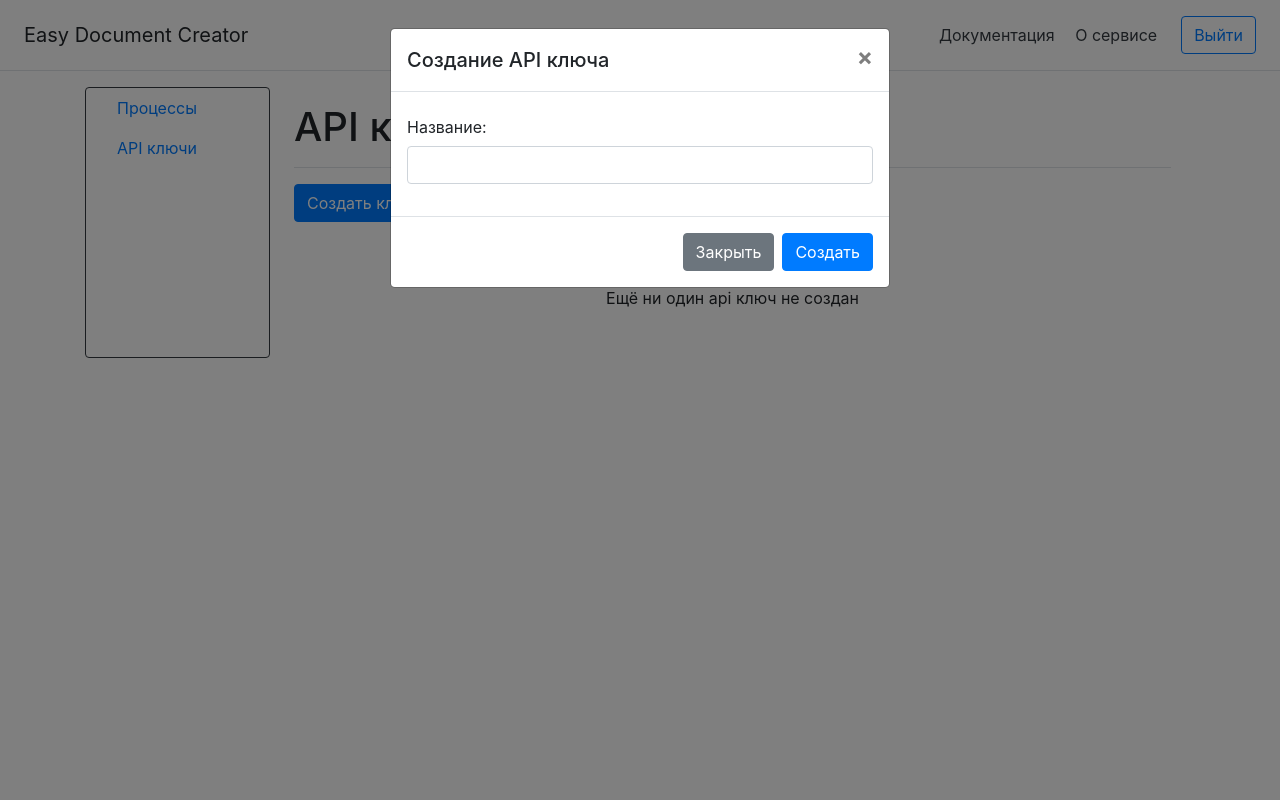
After one commit to Manerton/easy_document_creator, a Flask app: page /api/api_keys in a window 1280 px wide, after a click on "Создать ключ". The commit adds this page. Run offline with Flask 3, Linux system fonts and the light colour scheme; the visitor is signed in with stand-in values (Sample User, id 1); data that the repository does not hold is empty; parts of the project's set-up code (start-up, migrations or seed data) failed here and were passed over; some libraries are stand-ins or nearby versions.

Commit message:
added continue/skip not find token in analyzers

```diff
--- /dev/null
+++ b/app/controller/api_key_controller.py
@@ -0,0 +1,40 @@
+from flask import Blueprint, request, url_for, render_template, redirect
+from flask_login import current_user, login_required
+from app.database.api_key_repository import (
+    get_api_keys,
+    insert_api_key,
+    delete_api_key
+)
+import secrets
+
+from app.models.api_key import ApiKey
+
+api_key = Blueprint('api_key', __name__)
+
+
+@api_key.route('/api/api_keys', methods=['GET'])
+@login_required
+def get_api_keys_data():
+    api_keys = get_api_keys(current_user.id)
+    if api_keys:
+        return render_template('api_keys.html', api_keys=api_keys)
+    return render_template('api_keys.html')
+
+
+@api_key.route('/api/api_keys/add', methods=['POST'])
+@login_required
+def insert_api_key_data():
+    name = request.form.get('name')
+    if name:
+        # Генерация случайного ключа
+        key = secrets.token_urlsafe(16)
+        _api_key = ApiKey(name, key, current_user.id)
+        insert_api_key(_api_key)
+    return redirect(url_for('api_key.get_api_keys_data'))
+
+
+@api_key.route('/api/api_keys/delete/<id>')
+@login_required
+def delete_api_key_data(id):
+    delete_api_key(id)
+    return redirect(url_for('api_key.get_api_keys_data'))
--- a/app/controller/docx_controller.py
+++ b/app/controller/docx_controller.py
@@ -1,9 +1,14 @@
 import uuid
 
+from flask_login import login_required
+
+from app.controller.xlsx_controller import delete_file_from_temp
+from app.database.api_key_repository import check_api_key
 from app.main import app
 from flask import request, flash, redirect, url_for, render_template, Blueprint
 from app.docx_analyzer import DocxAnalyzer
 from werkzeug.utils import secure_filename
+from app.models.ResponseModel import ResponseModel, ErrorResponseModel
 import os
 import json
 
@@ -14,7 +19,7 @@ from app.database.process_repository import (
     delete_file
 )
 
-from app.database.file_repository import ( insert_file )
+from app.database.file_repository import ( insert_my_file )
 from app.models.my_file import MyFile
 
 docx = Blueprint('docx', __name__)
@@ -56,9 +61,36 @@ def init_file_docx():
     return redirect(url_for('download_file', name=save_file))
 
 
+@docx.route("/api/generate/now/file-docx/", methods=['POST'])
+def api_now_file_docx():
+    api_key = request.headers["API-KEY"]
+    if not check_api_key(api_key):
+        return ErrorResponseModel("Error api-key", 400, "Invalid api-key")
+    files = request.files.getlist("file")
+    result_file_name = str(uuid.uuid4()) + '.docx'
+    doc = DocxAnalyzer()
+    for file in files:
+        if file and allowed_file(file.filename):
+            filename = secure_filename(file.filename)
+            file.save(os.path.join(app.config['UPLOAD_FOLDER'], filename))
+            if 'docx' in filename:
+                doc.open_document(os.path.join(app.config['UPLOAD_FOLDER'], filename))
+                doc.start_search_tokens()
+                save_file = 'new2' + filename
+            elif 'json' in filename:
+                with open(os.path.join(app.config['UPLOAD_FOLDER'], filename), encoding="utf8") as read_file:
+                    data = json.load(read_file)
+                    read_file.close()
+                doc.init_data(data)
+
+
+
+
 @docx.route("/api/generate/file-docx/<process_id>", methods=['POST'])
-def file_docx(process_id):
-    head = request.headers
+def api_file_docx(process_id):
+    api_key = request.headers["API-KEY"]
+    if not check_api_key(api_key):
+        return ErrorResponseModel("Error api-key", 400, "Invalid api-key")
     if request.files.get('file', None):
         json_file = request.files['file']
         process = get_process_by_id(process_id)
@@ -72,31 +104,63 @@ def file_docx(process_id):
         output.write(template_file_byte)
         # Временная загрузка json данных на пк
         json_file.save(os.path.join(app.config['UPLOAD_FOLDER'], json_file.filename))
-        # Чтение json файла из временного хранилища
-        with open(os.path.join(app.config['UPLOAD_FOLDER'], json_file.filename), encoding="utf8") as read_file:
-            data = json.load(read_file)
-            read_file.close()
-        # Создание объекта класса обработки xlsx файлов
-        document = DocxAnalyzer()
-        # Инициализация шаблона как документа
-        document.open_document(os.path.join(app.config['UPLOAD_FOLDER'], temp_random_filename))
-        # Инициализация данных из json
-        document.init_data(data)
-        # Поиск токенов
-        document.start_search_tokens()
-        # Замена токенов
-        document.start_replace()
-        # Сохранение готового файла
-        document.save_file(os.path.join(app.config['UPLOAD_FOLDER'], result_filename))
-        # Открытие сохранеённого готового файла
-        save_file = open(os.path.join(app.config['UPLOAD_FOLDER'], result_filename), 'rb')
-        file = save_file.read()
-        # Загружаем файл в базу
-        file_id = put_file(file, result_filename)
-        # Удаление ранее созданных файлов из папки для временных файлов
-        # delete_file_from_temp(os.path.join(app.config['UPLOAD_FOLDER'], result_filename))
-        # delete_file_from_temp(os.path.join(app.config['UPLOAD_FOLDER'], temp_random_filename))
-        # delete_file_from_temp(os.path.join(app.config['UPLOAD_FOLDER'], json_file.filename))
-        myFile = MyFile(result_filename, file_id, template_file_id)
-        insert_file(myFile)
-        return redirect(url_for('process.open_process', id=process_id))
+
+        docx_worker(json_file.filename, temp_random_filename, result_filename, process_id)
+        delete_template_file(json_file.filename, temp_random_filename, result_filename)
+    return redirect(url_for('process.open_process', id=process_id))
+
+
+@docx.route("/generate/file-docx/<process_id>", methods=['POST'])
+@login_required
+def file_docx(process_id):
+    if request.files.get('file', None):
+        json_file = request.files['file']
+        process = get_process_by_id(process_id)
+        template_file_id = process['file_id']
+        template_file_byte = get_file(template_file_id)
+        # Генерация временного имени файла шаблона
+        temp_random_filename = str(process_id) + '.docx'
+        result_filename = str(uuid.uuid4()) + '.docx'
+        # Временная загрузка шаблонного файла на пк
+        output = open(os.path.join(app.config['UPLOAD_FOLDER'], temp_random_filename), 'wb')
+        output.write(template_file_byte)
+        # Временная загрузка json данных на пк
+        json_file.save(os.path.join(app.config['UPLOAD_FOLDER'], json_file.filename))
+
+        docx_worker(json_file.filename, temp_random_filename, result_filename, process_id)
+        # delete_template_file(json_file.filename, temp_random_filename, result_filename)
+    return redirect(url_for('process.open_process', id=process_id))
+
+
+# Создание документа из docx
+def docx_worker(json_file_name: str, template_file_name: str, result_filename: str, process_id):
+    # Чтение json файла из временного хранилища
+    with open(os.path.join(app.config['UPLOAD_FOLDER'], json_file_name), encoding="utf8") as read_file:
+        data = json.load(read_file)
+        read_file.close()
+    # Создание объекта класса обработки docx файлов
+    document = DocxAnalyzer()
+    # Инициализация шаблона как документа
+    document.open_document(os.path.join(app.config['UPLOAD_FOLDER'], template_file_name))
+    # Инициализация данных из json
+    document.init_data(data)
+    # Поиск токенов
+    document.start_search_tokens()
+    # Замена токенов
+    document.start_replace()
+    # Сохранение готового файла
+    document.save_file(os.path.join(app.config['UPLOAD_FOLDER'], result_filename))
+    # Открытие сохранеённого готового файла
+    save_file = open(os.path.join(app.config['UPLOAD_FOLDER'], result_filename), 'rb')
+    file = save_file.read()
+    # Загружаем файл в базу
+    file_id = put_file(file, result_filename)
+    myFile = MyFile(result_filename, file_id, process_id)
+    insert_my_file(myFile)
+
+
+# Удаление ранее созданных файлов из папки для временных файлов
+def delete_template_file(json_file_name: str, template_file_name: str, result_filename: str):
+    delete_file_from_temp(os.path.join(app.config['UPLOAD_FOLDER'], json_file_name))
+    delete_file_from_temp(os.path.join(app.config['UPLOAD_FOLDER'], template_file_name))
+    delete_file_from_temp(os.path.join(app.config['UPLOAD_FOLDER'], result_filename))
--- a/app/controller/xlsx_controller.py
+++ b/app/controller/xlsx_controller.py
@@ -17,7 +17,7 @@ from app.database.process_repository import (
     delete_file
 )
 
-from app.database.file_repository import ( insert_file )
+from app.database.file_repository import ( insert_my_file )
 
 
 xlsx = Blueprint('xlsx', __name__)
@@ -100,8 +100,8 @@ def file_xlsx(process_id):
         # delete_file_from_temp(os.path.join(app.config['UPLOAD_FOLDER'], result_filename))
         # delete_file_from_temp(os.path.join(app.config['UPLOAD_FOLDER'], temp_random_filename))
         # delete_file_from_temp(os.path.join(app.config['UPLOAD_FOLDER'], json_file.filename))
-        myFile = MyFile(result_filename, file_id, template_file_id)
-        insert_file(myFile)
+        myFile = MyFile(result_filename, file_id, process_id)
+        insert_my_file(myFile)
         return redirect(url_for('process.open_process', id=process_id))
 
 
--- a/app/main.py
+++ b/app/main.py
@@ -1,8 +1,6 @@
 import os
-
 from flask import Flask
 from flask_login import LoginManager
-
 from app.models.user import User
 
 app = Flask(__name__)
@@ -18,6 +16,7 @@ login_manager.init_app(app)
 
 from app.database.user_repository import get_user_by_id
 
+
 @login_manager.user_loader
 def load_user(user_id):
     find_user = get_user_by_id(user_id)
@@ -30,6 +29,7 @@ import controller.docx_controller
 import controller.xlsx_controller
 import controller.user_controller
 import controller.process_controller
+import controller.api_key_controller
 
 
 from controller.auth_controller import auth as auth_blueprint
@@ -55,3 +55,7 @@ app.register_blueprint(main_blueprint)
 from controller.process_controller import process as process_blueprint
 
 app.register_blueprint(process_blueprint)
+
+from controller.api_key_controller import api_key as api_key_blueprint
+
+app.register_blueprint(api_key_blueprint)
--- a/app/models/my_file.py
+++ b/app/models/my_file.py
@@ -4,9 +4,9 @@ from bson import ObjectId
 class MyFile:
     filename: str
     file_id: ObjectId
-    template_id: ObjectId
+    process_id: ObjectId
 
-    def __init__(self, filename: str, file_id: ObjectId, template_id: ObjectId):
+    def __init__(self, filename: str, file_id: ObjectId, process_id: ObjectId):
         self.filename = filename
         self.file_id = file_id
-        self.template_id = template_id
+        self.process_id = process_id
--- /dev/null
+++ b/app/templates/api_keys.html
@@ -0,0 +1,86 @@
+{% extends 'base.html' %}
+
+{% block content %}
+    <div class="d-flex justify-content-between flex-wrap flex-md-nowrap align-items-center pb-2 mb-3 border-bottom">
+        <h1>{% block title %} API ключи {% endblock %}</h1>
+    </div>
+    <div class="">
+        <div class="d-flex pb-3">
+            <button class="btn btn-primary" data-toggle="modal" data-target="#exampleModal">Создать ключ</button>
+        </div>
+        {% if api_keys %}
+        <div class="table-wrapper has-mobile-cards">
+            <table class="table">
+                <thead>
+                    <tr>
+                        <th draggable="false" class="is-sortable is-unselectable" style="width: 50%;">
+                            <div class="th-wrap">
+                                <span class="is-relative">
+                                    Название
+                                </span>
+                            </div>
+                        </th>
+                        <th draggable="false" class="is-sortable is-unselectable is-current-sort">
+                            <div class="th-wrap">
+                                <span class="is-relative">
+                                    Ключ
+                                </span>
+                            </div>
+                        </th>
+                        <th draggable="false" class="is-sortable is-unselectable is-current-sort">
+                            <div class="th-wrap">
+                                <span class="is-relative">
+                                    Опции
+                                </span>
+                            </div>
+                        </th>
+                    </tr>
+                </thead>
+                <tbody>
+                {% for api_key in api_keys %}
+                    <tr draggable="false" class="">
+                        <td data-label="Название" class="">
+                            {{ api_key.name }}
+                        </td>
+                        <td data-label="Ключ" class="">
+                            {{ api_key.key }}
+                        </td>
+                        <td data-label="Ключ" class="">
+                            <a class="bi bi-trash btn btn-outline-danger" href="{{ url_for('api_key.delete_api_key_data', id=api_key.id) }}"></a>
+                        </td>
+                    </tr>
+                {% endfor %}
+                </tbody>
+            </table>
+        </div>
+        {% endif %}
+        {% if not api_keys %}
+            <div class="m-5 text-center">Ещё ни один api ключ не создан</div>
+        {% endif %}
+    </div>
+
+    <div class="modal fade" id="exampleModal" tabindex="-1" role="dialog" aria-labelledby="exampleModalLabel" aria-hidden="true">
+        <div class="modal-dialog" role="document">
+            <div class="modal-content">
+                <div class="modal-header">
+                    <h5 class="modal-title" id="exampleModalLabel">Создание API ключа</h5>
+                    <button type="button" class="close" data-dismiss="modal" aria-label="Close">
+                        <span aria-hidden="true">&times;</span>
+                    </button>
+                </div>
+                <form action="{{ url_for('api_key.insert_api_key_data') }}" method="POST">
+                    <div class="modal-body">
+                        <div class="form-group">
+                            <label for="recipient-name" class="col-form-label">Название:</label>
+                            <input type="text" name="name" class="form-control" id="recipient-name">
+                        </div>
+                    </div>
+                    <div class="modal-footer">
+                        <button type="button" class="btn btn-secondary" data-dismiss="modal">Закрыть</button>
+                        <button type="submit" class="btn btn-primary">Создать</button>
+                    </div>
+                </form>
+            </div>
+        </div>
+    </div>
+{% endblock %}
--- a/app/templates/base.html
+++ b/app/templates/base.html
@@ -7,6 +7,7 @@
 
     <!-- Bootstrap CSS -->
     <link rel="stylesheet" href="https://stackpath.bootstrapcdn.com/bootstrap/4.3.1/css/bootstrap.min.css" integrity="sha384-ggOyR0iXCbMQv3Xipma34MD+dH/1fQ784/j6cY/iJTQUOhcWr7x9JvoRxT2MZw1T" crossorigin="anonymous">
+{#    <link href="https://cdn.jsdelivr.net/npm/bootstrap@5.3.0-alpha3/dist/css/bootstrap.min.css" rel="stylesheet" integrity="sha384-KK94CHFLLe+nY2dmCWGMq91rCGa5gtU4mk92HdvYe+M/SXH301p5ILy+dN9+nJOZ" crossorigin="anonymous">#}
     <link rel="stylesheet" href="https://cdn.jsdelivr.net/npm/bootstrap-icons@1.10.3/font/bootstrap-icons.css">
     <title>{% block title %} {% endblock %}</title>
     </head>
@@ -40,7 +41,7 @@
                                 </a>
                             </li>
                             <li class="nav-item ">
-                                 <a class="nav-link" href="/api-key">
+                                 <a class="nav-link" href="{{ url_for('api_key.get_api_keys_data') }}">
                                     API ключи
                                 </a>
                             </li>
--- a/app/templates/processes.html
+++ b/app/templates/processes.html
@@ -56,12 +56,9 @@
                         </a>
                         <a class="bi bi-trash btn btn-outline-danger" href="{{ url_for('process.delete_process_data', id=process.id) }}"></a>
                         <a class="bi bi-download btn btn-outline-success" href="{{ url_for('process.download_file', id=process.id) }}"></a>
-                    </td>
-                    <td>
                         <a href="{{ url_for('process.open_process', id=process.id) }}" role="button" class="bi bi-chevron-double-right btn btn-success" >
                         </a>
                     </td>
-                    <td hidden>{{ process.file_id }}></td>
 
                 </tr>
             {% endfor %}
@@ -70,6 +67,6 @@
     </div>
     {% endif %}
     {% if not _processes %}
-        <p>Ещё ни один процесс не создан</p>
+         <div class="m-5 text-center">Ещё ни один процесс не создан</div>
     {% endif %}
 {% endblock %}
--- a/data.json
+++ b/data.json
@@ -56,12 +56,12 @@
         {
             "name1": "Иван",
             "name2": "Иванов",
-            "name3": "Иванович"
+            "name3": ["Иванович", "тестов1", "тестов1"]
         },
         {
             "name1": "Сергей",
             "name2": "Сахаров",
-            "name3": "Максимович"
+            "name3": ["Максимович", "тестов2", "тестов2"]
         }
     ]
 }
```
Also changed, not shown: app/controller/main_controller.py (+1 -7 lines), app/controller/process_controller.py (+19 -9 lines), app/database/api_key_repository.py (added, +46 -0 lines), app/database/file_repository.py (+18 -10 lines), app/database/process_repository.py (+7 -0 lines), app/docx_analyzer.py (+26 -3 lines), app/models/api_key.py (added, +13 -0 lines), app/templates/api_generate.html (deleted, +0 -53 lines), app/templates/open_process.html (+10 -8 lines), app/token_xlsx.py (+17 -0 lines), app/xlsx_analyzer.py (+33 -0 lines).
